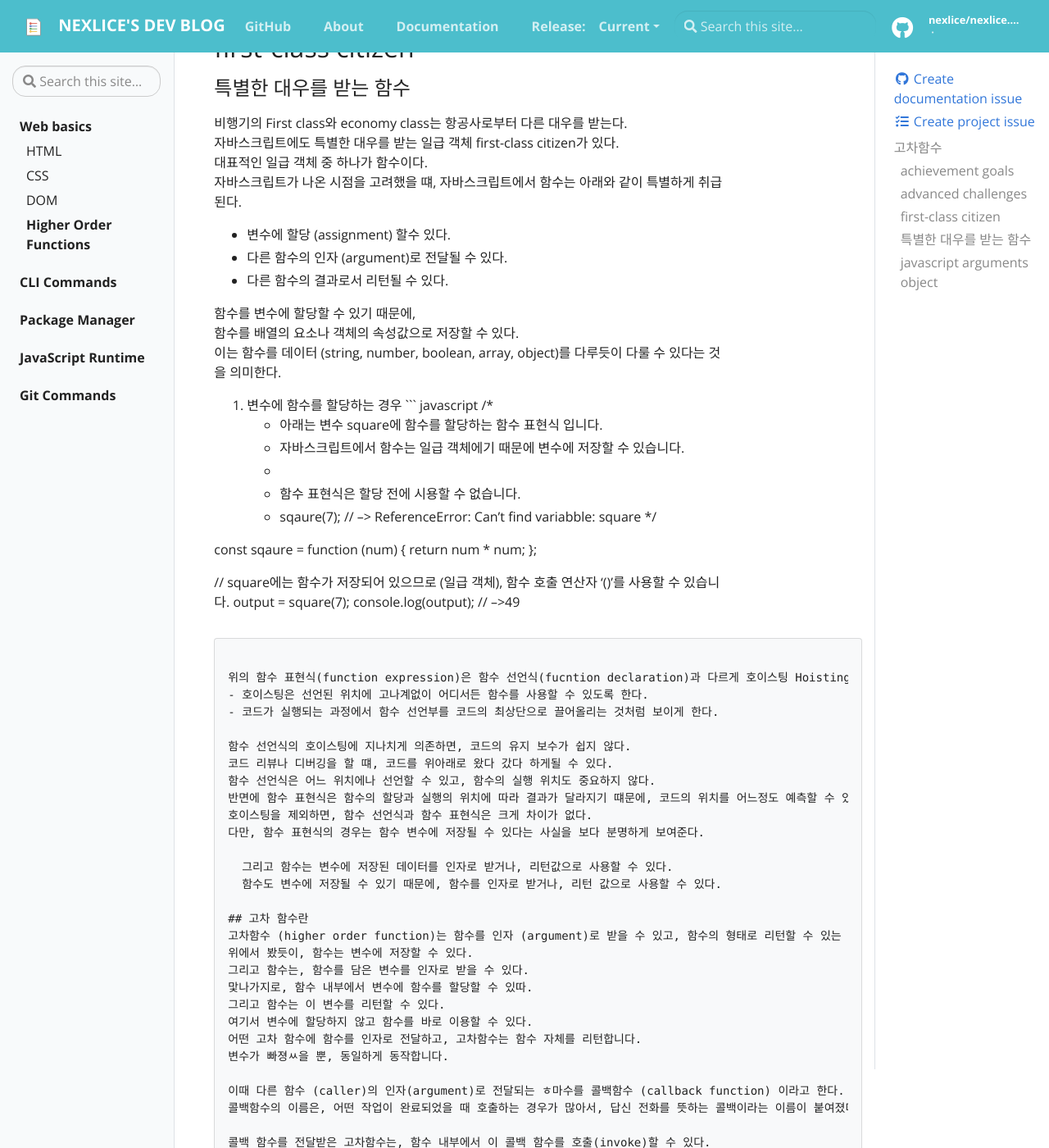
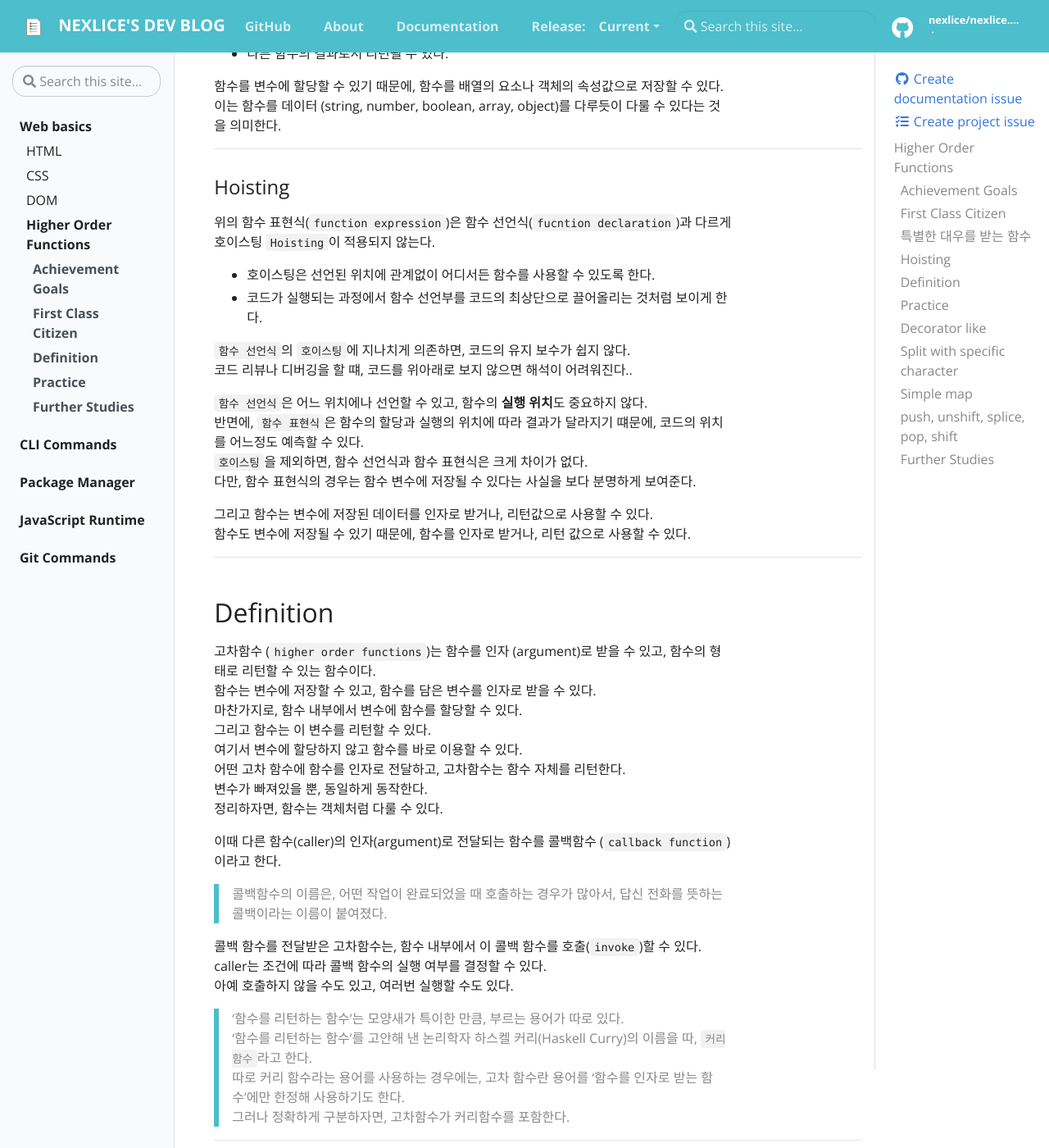
Before and after one commit to nexlice/nexlice.github.io, a Jekyll site: the page built from _docs/Web_Basics/higher-order-functions.md, in a window 1280 px wide and 1400 px high, scrolled down 751 px. Shown: the whole window at 82% size. Built offline with Jekyll 4.4.1, drawn with Linux system fonts in a browser that asks for light colours; some of the changed text lies outside the part shown.

Commit message:
docs: higher-order-functions.md

````diff
--- a/_docs/Web_Basics/higher-order-functions.md
+++ b/_docs/Web_Basics/higher-order-functions.md
@@ -11,34 +11,72 @@ description: Learn about basic Higher Order Functions!
 
 >   본 글은 Codestates BEB 코스의 자료에서 내용을 가져와 작성하였음을 알립니다.
 
+# Higher Order Functions
 
-# 고차함수
-## achievement goals
-- 일급 객체 first-class citizen의 세가지 특징을 설명할 수 있다.
-- 고차함수 high-order function에 대해 설명할 수 있다.
-- 고차함수를 자바스크립트로 작성할 수 있다.
+## Achievement Goals
+- 일급 객체 `first-class citizen`의 세가지 특징을 설명할 수 있다.
+- 고차함수(higher order function)에 대해 설명할 수 있다.
+- 고차함수를 `JavaScript`로 작성할 수 있다.
 
-## advanced challenges
-- map reduce에 대해 안다.
-- 자바스크립트에서 커링 currying과 클로저 closure의 차이 이햐하기
-- 선언형 프로그래밍 declarative programming과 절차형 프로그램 imperative programming의 차이를
-배열 메소드를 통해 이해하기 (js imperative vs declaritive)
-- 함수의 조합 (function composition)에 대해 학습하기
-- - -
+---
 
-## first-class citizen
+## First Class Citizen
 ### 특별한 대우를 받는 함수
 비행기의 First class와 economy class는 항공사로부터 다른 대우를 받는다.
-자바스크립트에도 특별한 대우를 받는 일급 객체 first-class citizen가 있다.
-대표적인 일급 객체 중 하나가 함수이다.
-자바스크립트가 나온 시점을 고려했을 떄, 자바스크립트에서 함수는 아래와 같이 특별하게 취급된다.
+`JavaScript`에도 특별한 대우를 받는 `일급 객체` `first-class citizen`이 있다.
+
+대표적인 일급 객체 중 하나가 `함수`이다.
+`JavaScript`에서 함수는 아래와 같이 특별하게 취급된다.
 - 변수에 할당 (assignment) 할수 있다.
 - 다른 함수의 인자 (argument)로 전달될 수 있다.
 - 다른 함수의 결과로서 리턴될 수 있다.
 
-함수를 변수에 할당할 수 있기 때문에,
-함수를 배열의 요소나 객체의 속성값으로 저장할 수 있다.
+함수를 변수에 할당할 수 있기 때문에, 함수를 배열의 요소나 객체의 속성값으로 저장할 수 있다.
 이는 함수를 데이터 (string, number, boolean, array, object)를 다루듯이 다룰 수 있다는 것을 의미한다.
+
+---
+
+### Hoisting
+위의 함수 표현식(`function expression`)은 함수 선언식(`fucntion declaration`)과 다르게 호이스팅 `Hoisting`이 적용되지 않는다.
+- 호이스팅은 선언된 위치에 관계없이 어디서든 함수를 사용할 수 있도록 한다.
+- 코드가 실행되는 과정에서 함수 선언부를 코드의 최상단으로 끌어올리는 것처럼 보이게 한다.
+
+`함수 선언식`의 `호이스팅`에 지나치게 의존하면, 코드의 유지 보수가 쉽지 않다.
+코드 리뷰나 디버깅을 할 떄, 코드를 위아래로 보지 않으면 해석이 어려워진다..
+
+`함수 선언식`은 어느 위치에나 선언할 수 있고, 함수의 **실행 위치**도 중요하지 않다.
+반면에, `함수 표현식`은 함수의 할당과 실행의 위치에 따라 결과가 달라지기 떄문에, 코드의 위치를 어느정도 예측할 수 있다.
+`호이스팅`을 제외하면, 함수 선언식과 함수 표현식은 크게 차이가 없다.
+다만, 함수 표현식의 경우는 함수 변수에 저장될 수 있다는 사실을 보다 분명하게 보여준다.
+
+그리고 함수는 변수에 저장된 데이터를 인자로 받거나, 리턴값으로 사용할 수 있다.
+함수도 변수에 저장될 수 있기 때문에, 함수를 인자로 받거나, 리턴 값으로 사용할 수 있다.
+
+---
+
+## Definition
+고차함수 (`higher order functions`)는 함수를 인자 (argument)로 받을 수 있고, 함수의 형태로 리턴할 수 있는 함수이다.
+함수는 변수에 저장할 수 있고, 함수를 담은 변수를 인자로 받을 수 있다.
+마찬가지로, 함수 내부에서 변수에 함수를 할당할 수 있다.
+그리고 함수는 이 변수를 리턴할 수 있다.
+여기서 변수에 할당하지 않고 함수를 바로 이용할 수 있다.
+어떤 고차 함수에 함수를 인자로 전달하고, 고차함수는 함수 자체를 리턴한다.
+변수가 빠져있을 뿐, 동일하게 동작한다.
+정리하자면, 함수는 객체처럼 다룰 수 있다.
+
+이때 다른 함수(caller)의 인자(argument)로 전달되는 함수를 콜백함수 (`callback function`) 이라고 한다.
+> 콜백함수의 이름은, 어떤 작업이 완료되었을 때 호출하는 경우가 많아서, 답신 전화를 뜻하는 콜백이라는 이름이 붙여졌다.
+
+콜백 함수를 전달받은 고차함수는, 함수 내부에서 이 콜백 함수를 호출(`invoke`)할 수 있다.
+caller는 조건에 따라 콜백 함수의 실행 여부를 결정할 수 있다.
+아예 호출하지 않을 수도 있고, 여러번 실행할 수도 있다.
+
+> '함수를 리턴하는 함수'는 모양새가 특이한 만큼, 부르는 용어가 따로 있다.
+> '함수를 리턴하는 함수'를 고안해 낸 논리학자 하스켈 커리(Haskell Curry)의 이름을 따, `커리함수`라고 한다.
+> 따로 커리 함수라는 용어를 사용하는 경우에는, 고차 함수란 용어를 '함수를 인자로 받는 함수'에만 한정해 사용하기도 한다.
+> 그러나 정확하게 구분하자면, 고차함수가 커리함수를 포함한다.
+
+---
 
 1. 변수에 함수를 할당하는 경우
 ``` javascript
@@ -47,7 +85,7 @@ description: Learn about basic Higher Order Functions!
  * 자바스크립트에서 함수는 일급 객체에기 때문에 변수에 저장할 수 있습니다.
  *
  * 함수 표현식은 할당 전에 시용할 수 없습니다.
- * sqaure(7); // --> ReferenceError: Can't find variabble: square
+ * sqaure(7); // --> ReferenceError: Can't find variable: square
 */
 
 const sqaure  = function (num) {
@@ -59,40 +97,7 @@ output = square(7);
 console.log(output); // -->49
 ```
 
-위의 함수 표현식(function expression)은 함수 선언식(fucntion declaration)과 다르게 호이스팅 Hoisting이 적용되지 않는다.
-- 호이스팅은 선언된 위치에 고나계없이 어디서든 함수를 사용할 수 있도록 한다.
-- 코드가 실행되는 과정에서 함수 선언부를 코드의 최상단으로 끌어올리는 것처럼 보이게 한다.
-
-함수 선언식의 호이스팅에 지나치게 의존하면, 코드의 유지 보수가 쉽지 않다.
-코드 리뷰나 디버깅을 할 떄, 코드를 위아래로 왔다 갔다 하게될 수 있다.
-함수 선언식은 어느 위치에나 선언할 수 있고, 함수의 실행 위치도 중요하지 않다.
-반면에 함수 표현식은 함수의 할당과 실행의 위치에 따라 결과가 달라지기 떄문에, 코드의 위치를 어느정도 예측할 수 있다.
-호이스팅을 제외하면, 함수 선언식과 함수 표현식은 크게 차이가 없다.
-다만, 함수 표현식의 경우는 함수 변수에 저장될 수 있다는 사실을 보다 분명하게 보여준다.
-
-  그리고 함수는 변수에 저장된 데이터를 인자로 받거나, 리턴값으로 사용할 수 있다.
-  함수도 변수에 저장될 수 있기 때문에, 함수를 인자로 받거나, 리턴 값으로 사용할 수 있다.
-
-## 고차 함수란
-고차함수 (higher order function)는 함수를 인자 (argument)로 받을 수 있고, 함수의 형태로 리턴할 수 있는 함수이다.
-위에서 봤듯이, 함수는 변수에 저장할 수 있다.
-그리고 함수는, 함수를 담은 변수를 인자로 받을 수 있다.
-맟나가지로, 함수 내부에서 변수에 함수를 할당할 수 있따.
-그리고 함수는 이 변수를 리턴할 수 있다.
-여기서 변수에 할당하지 않고 함수를 바로 이용할 수 있다.
-어떤 고차 함수에 함수를 인자로 전달하고, 고차함수는 함수 자체를 리턴합니다.
-변수가 빠졍ㅆ을 뿐, 동일하게 동작합니다.
-
-이때 다른 함수 (caller)의 인자(argument)로 전달되는 ㅎ마수를 콜백함수 (callback function) 이라고 한다.
-콜백함수의 이름은, 어떤 작업이 완료되었을 때 호출하는 경우가 많아서, 답신 전화를 뜻하는 콜백이라는 이름이 붙여졌다.
-
-콜백 함수를 전달받은 고차함수는, 함수 내부에서 이 콜백 함수를 호출(invoke)할 수 있다.
-caller는 조건에 따라 콜백 함수의 실행 여부를 결정할 수 있다.
-아예 호출하지 않을 수도 있고, 여러번 실행할 수도 있다.
-'함수를 리턴하는 함수'는 모양새가 특이한 만큼, 부르는 용어가 따로 있다.
-'함수를 리턴하는 함수'를 고안해 낸 논리학제 하스켈 커리(Haskell Curry)의 이름을 따, 커리함수라고 한다.
-따로 커리 함수라는 용어를 사용하는 경우에는, 고차 함수란 용어를 '함수를 인자로 받는 함수'에만 한정해 사용하기도 한다.
-그러나 정확하게 구분하자면, 고차함수가 커리함수를 포함한다.
+---
 
 1.  다른 함수를 인자로 받는 경우
 ```javascript
@@ -166,11 +175,11 @@ const addTwice3 = doubleAdder(3, double);
 addTwice3(2); // --> 8
 ```
 
-## javascript arguments object
-https://developer.mozilla.org/en-US/docs/Web/JavaScript/Reference/Functions/arguments
+---
 
-##### Practice
+## Practice
 
+### Decorator like
 ```javascript
 function pipe(...args) {
     // TODO: 여기에 코드를 작성합니다.
@@ -210,6 +219,10 @@ console.log(output(4)); // --> 63
 output = pipe(square, mul3, add5, add5, isOdd);
 console.log(output(4)); // --> false
 ```
+
+---
+
+### Split with specific character
 
 ```javascript
 function callbackOnly(callback, response) {
@@ -251,6 +264,9 @@ output = callbackOnly(getUserId, {
 console.log(output); // --> 'Something went wrong!'
 ```
 
+---
+
+### Simple map
 ```javascript
 function mapCallback(func, arr) {
     // TODO: 여기에 코드를 작성합니다.
@@ -280,6 +296,10 @@ function mapCallback(func, arr) {
   console.log(output); // --> []
 ```
 
+---
+
+### push, unshift, splice, pop, shift
+
 ```javascript
 // https://gent.tistory.com/295
 
@@ -308,3 +328,11 @@ console.log(output); // --> [1, 3]
 output = filterCallback(isEven, [1, 2, 3, 4]);
 console.log(output); // --> [2, 4]
 ```
+
+---
+
+## Further Studies
+- map vs reduce
+- currying vs closure
+- declarative programming vs imperative programming
+- function composition in JavaScript
````
Also changed, not shown: other parts of _docs/Web_Basics/higher-order-functions.md (+6 -2 lines), _data/toc.yml (+11 -0 lines).
